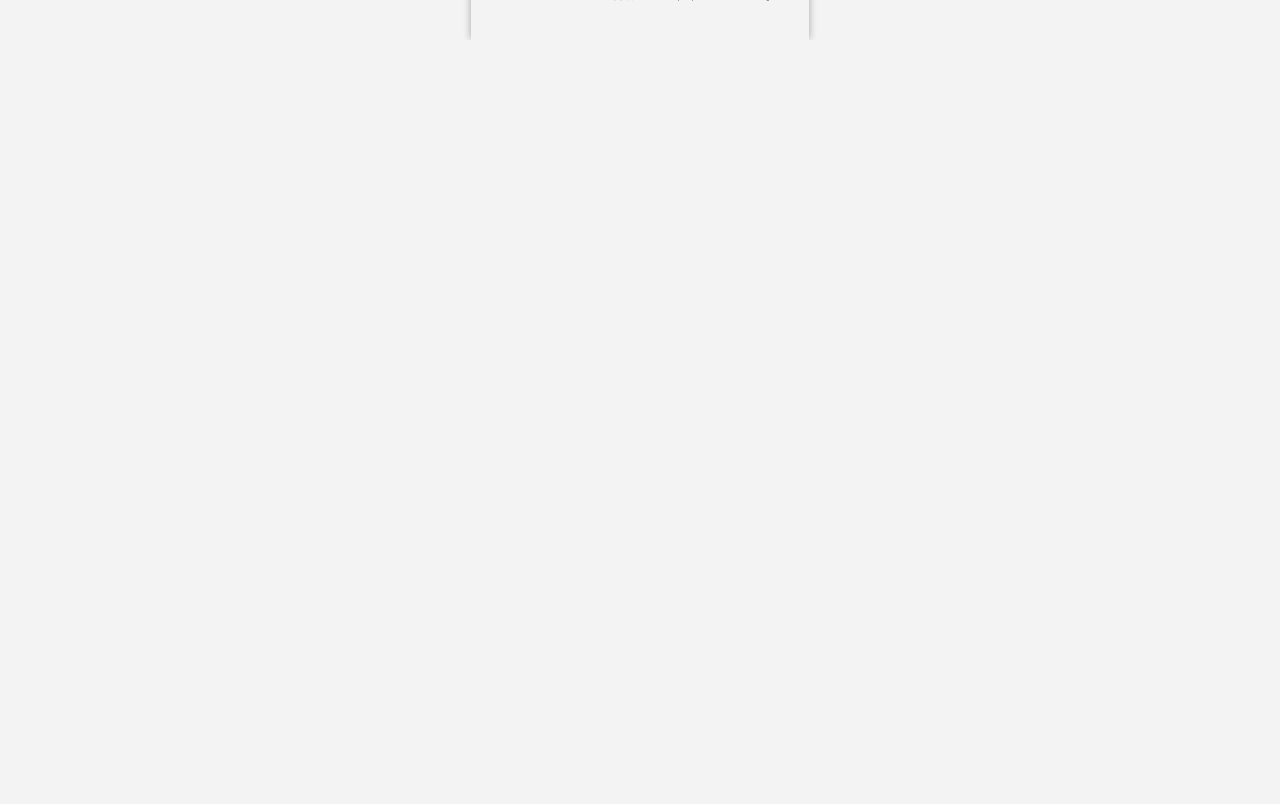
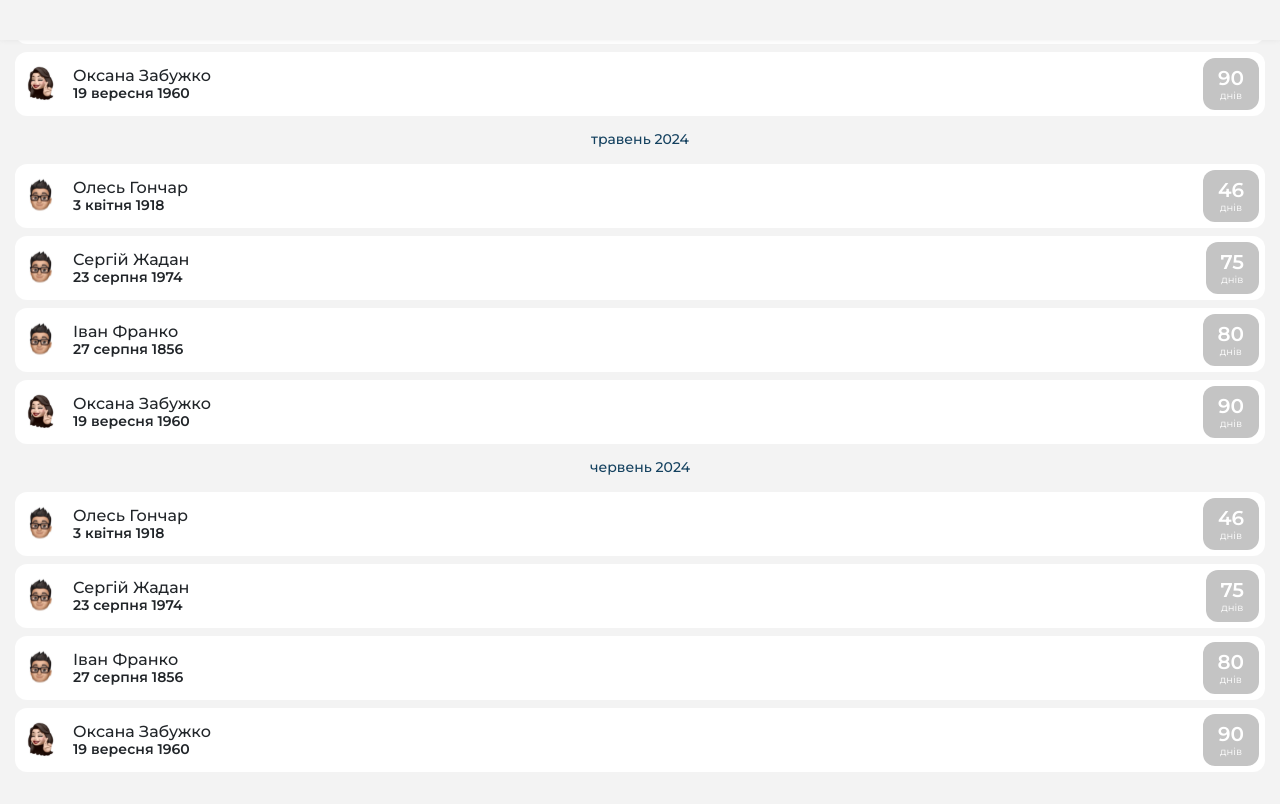
Before and after one commit to annasvrv/lory-hardcode-react, a React (Create React App) app: page / in a window 1280 px wide. Shown: the part 760-1564 px from the top of the page. Before the commit the page ends 800 px from the top, so only its background shows below. Built offline with nearby package versions, Linux system fonts and the light colour scheme.

Commit message:
refactoring main component

```diff
--- a/src/App.css
+++ b/src/App.css
@@ -1,9 +1,7 @@
 .App {
   width: 100%;
-  max-width: 900px;
-  height: 100vh;
   display: flex;
   flex-direction: column;
   justify-content: space-between;
-  box-shadow: 0px 0px 7px rgb(190, 189, 189);
+  flex-grow: 1;
 }
--- a/src/App.js
+++ b/src/App.js
@@ -1,11 +1,13 @@
 import "./App.css";
 import StartPage from "./components/StartPage/StartPage";
+import Main from "./components/Main/Main";
 import Footer from "./components/Footer/Footer";
 
 function App() {
   return (
     <div className="App">
       <StartPage />
+      <Main />
       <Footer />
     </div>
   );
--- a/src/components/Footer/Footer.css
+++ b/src/components/Footer/Footer.css
@@ -1,6 +1,7 @@
 .Footer {
-  position: fixed bottom;
-  /* padding: 2px 2px 38px; */
+  position: sticky;
+  bottom: 0;
+  background-color: #f3f3f3;
   box-shadow: 0px -3px 7px rgb(190, 189, 189, 0.7);
 }
 
--- a/src/components/Main/Main.css
+++ b/src/components/Main/Main.css
@@ -1,7 +1,8 @@
 .Main {
-  max-height: 520px;
+  padding: 0 15px 13px;
+  height: 100%;
   text-align: center;
-  overflow-y: auto;
+  overflow-y: scroll;
 }
 
 .Main section {
@@ -46,7 +47,6 @@ h3 {
 
 .upcoming .person {
   background-color: #ffffff;
-  /* box-shadow: 0px 3px 4px rgb(190, 189, 189, 0.3); */
 }
 
 .personInfo {
@@ -71,7 +71,6 @@ h3 {
 .deadline {
   padding: 8px 15px;
   border-radius: 12px;
-  /* background-color: #b6e7ee; */
   text-align: center;
 }
 
--- a/src/components/Main/Main.js
+++ b/src/components/Main/Main.js
@@ -139,6 +139,134 @@ const Main = () => {
           </div>
         </card>
       </section>
+
+      <section className="upcoming">
+        <h3>травень 2024</h3>
+
+        <card className="person">
+          <img src={person2} alt="person's name" />
+          <div className="personInfo">
+            <div className="personDescription">
+              <div className="personName">Олесь Гончар</div>
+              <div className="personDate">3 квітня 1918</div>
+            </div>
+
+            <div className="deadline deadlineNext">
+              <div className="deadlineNumber">46</div>
+              <div className="deadlineText">днів</div>
+            </div>
+          </div>
+        </card>
+
+        <card className="person">
+          <img src={person2} alt="person's name" />
+          <div className="personInfo">
+            <div className="personDescription">
+              <div className="personName">Сергій Жадан</div>
+              <div className="personDate">23 серпня 1974</div>
+            </div>
+
+            <div className="deadline deadlineNext">
+              <div className="deadlineNumber">75</div>
+              <div className="deadlineText">днів</div>
+            </div>
+          </div>
+        </card>
+
+        <card className="person">
+          <img src={person2} alt="person's name" />
+          <div className="personInfo">
+            <div className="personDescription">
+              <div className="personName">Іван Франко</div>
+              <div className="personDate">27 серпня 1856</div>
+            </div>
+
+            <div className="deadline deadlineNext">
+              <div className="deadlineNumber">80</div>
+              <div className="deadlineText">днів</div>
+            </div>
+          </div>
+        </card>
+
+        <card className="person">
+          <img src={person3} alt="person's name" />
+          <div className="personInfo">
+            <div className="personDescription">
+              <div className="personName">Оксана Забужко</div>
+              <div className="personDate">19 вересня 1960</div>
+            </div>
+
+            <div className="deadline deadlineNext">
+              <div className="deadlineNumber">90</div>
+              <div className="deadlineText">днів</div>
+            </div>
+          </div>
+        </card>
+      </section>
+
+      <section className="upcoming">
+        <h3>червень 2024</h3>
+
+        <card className="person">
+          <img src={person2} alt="person's name" />
+          <div className="personInfo">
+            <div className="personDescription">
+              <div className="personName">Олесь Гончар</div>
+              <div className="personDate">3 квітня 1918</div>
+            </div>
+
+            <div className="deadline deadlineNext">
+              <div className="deadlineNumber">46</div>
+              <div className="deadlineText">днів</div>
+            </div>
+          </div>
+        </card>
+
+        <card className="person">
+          <img src={person2} alt="person's name" />
+          <div className="personInfo">
+            <div className="personDescription">
+              <div className="personName">Сергій Жадан</div>
+              <div className="personDate">23 серпня 1974</div>
+            </div>
+
+            <div className="deadline deadlineNext">
+              <div className="deadlineNumber">75</div>
+              <div className="deadlineText">днів</div>
+            </div>
+          </div>
+        </card>
+
+        <card className="person">
+          <img src={person2} alt="person's name" />
+          <div className="personInfo">
+            <div className="personDescription">
+              <div className="personName">Іван Франко</div>
+              <div className="personDate">27 серпня 1856</div>
+            </div>
+
+            <div className="deadline deadlineNext">
+              <div className="deadlineNumber">80</div>
+              <div className="deadlineText">днів</div>
+            </div>
+          </div>
+        </card>
+
+        <card className="person">
+          <img src={person3} alt="person's name" />
+          <div className="personInfo">
+            <div className="personDescription">
+              <div className="personName">Оксана Забужко</div>
+              <div className="personDate">19 вересня 1960</div>
+            </div>
+
+            <div className="deadline deadlineNext">
+              <div className="deadlineNumber">90</div>
+              <div className="deadlineText">днів</div>
+            </div>
+          </div>
+        </card>
+      </section>
     </main>
   );
 };
--- a/src/components/StartPage/StartPage.css
+++ b/src/components/StartPage/StartPage.css
@@ -1,5 +1,8 @@
 .StartPage {
-  padding: 56px 15px 13px;
+  padding: 48px 15px 13px;
+  position: sticky;
+  top: 0;
+  background-color: #f3f3f3;
 }
 
 .Nav {
--- a/src/components/StartPage/StartPage.js
+++ b/src/components/StartPage/StartPage.js
@@ -1,5 +1,4 @@
 import React from "react";
-import Main from "../Main/Main";
 import { FaSearch } from "react-icons/fa";
 
 import iconProfile from "../images/icon-profile-LORY.svg";
@@ -42,7 +41,7 @@ const StartPage = () => {
       <div className="menuPages">
         <img src={dots} alt="slide menu" />
       </div>
-      <Main />
+
     </div>
   );
 };
--- a/src/index.css
+++ b/src/index.css
@@ -6,8 +6,8 @@
 }
 
 body {
-  display: flex;
-  justify-content: center;
+  /* display: flex; */
+  /* justify-content: center; */
   min-height: 100vh;
   background-color: #f3f3f3;
   font-size: 14px;
```
